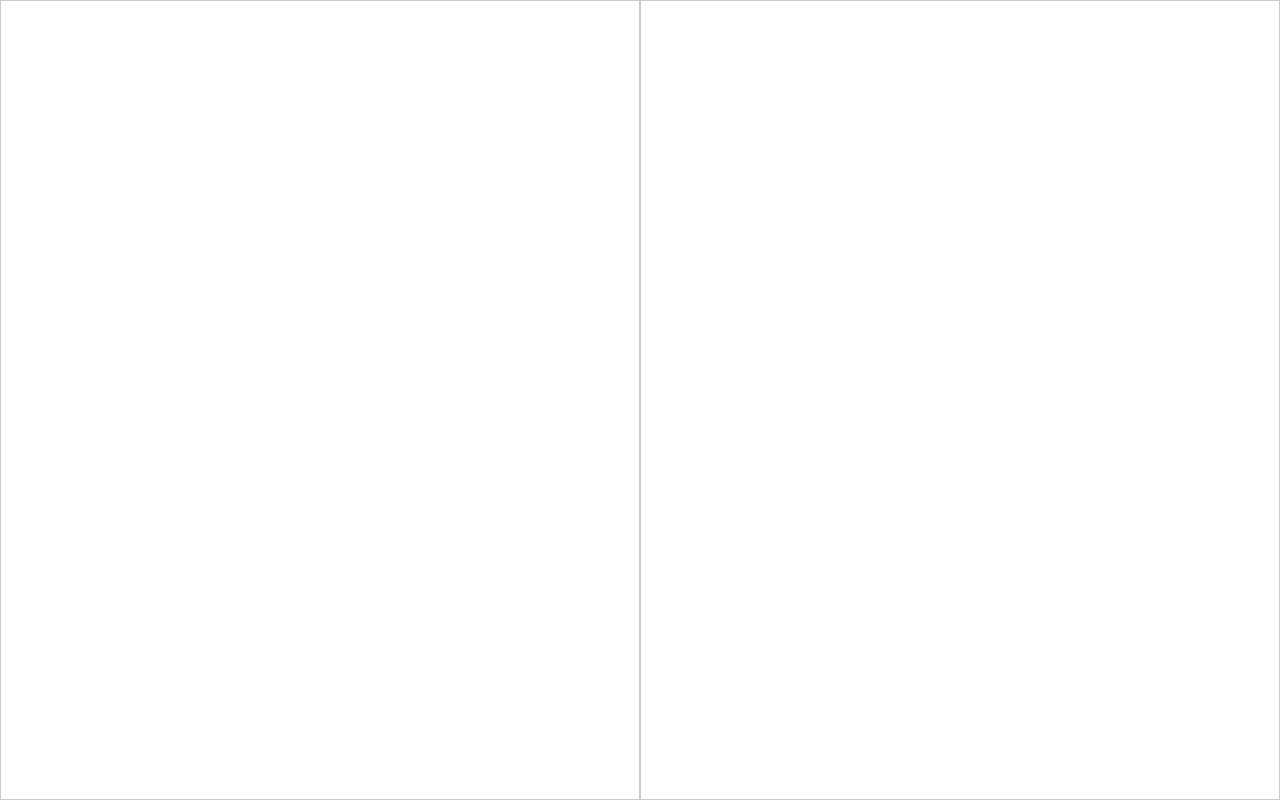
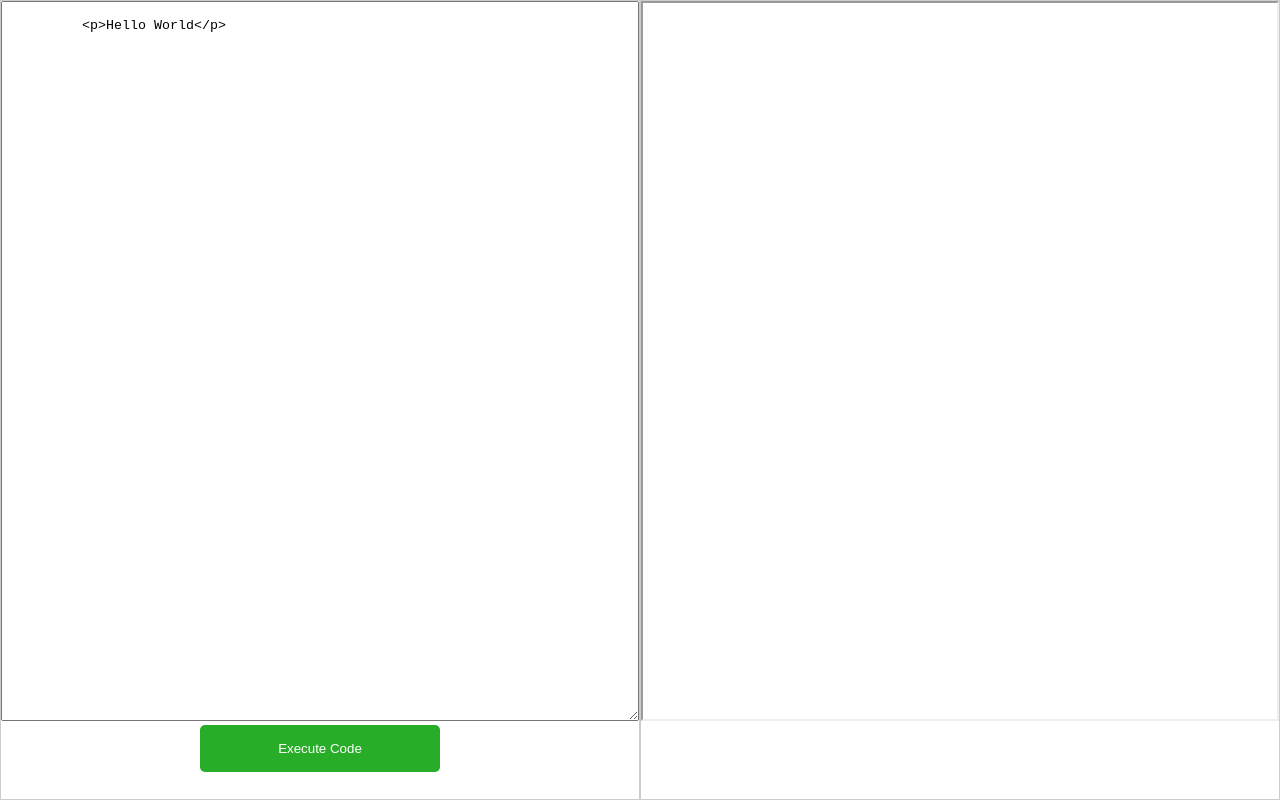
Before and after one commit to emmeiwhite/integrated-text-editor-with-browser, a plain HTML site: page index.html in a window 1280 px wide. Drawn offline with Linux system fonts and the light colour scheme.

Commit message:
Woww!!! Integral Terminal is ready

```diff
--- a/index.html
+++ b/index.html
@@ -11,13 +11,17 @@
 <body>
   <main class="main-wrapper">
     <article class="html-code">
-
+      <textarea class="main-code" cols="30" rows="10">
+        <p>Hello World</p>
+      </textarea>
+      <button>Execute Code</button>
     </article>
 
-    <article class="output-iframe">
-      <iframe src="" frameborder="0"></iframe>
+    <article class="iframe-wrapper">
+      <iframe src="./iframeOutput.html" frameborder="5"></iframe>
     </article>
   </main>
+  <script src="./script.js"></script>
 </body>
 
 </html>
--- /dev/null
+++ b/script.js
@@ -0,0 +1,15 @@
+document.addEventListener('DOMContentLoaded', (e) => {
+  // Our Code goes here
+
+
+  const iframe = document.querySelector('iframe');
+  const button = document.querySelector('button');
+
+  button.addEventListener('click', (e) => {
+    const myIframe = iframe.contentDocument;
+    const htmlCode = document.querySelector('.main-code').value;
+    // console.log((myIframe.body));
+    myIframe.body.innerHTML = `${htmlCode}`;
+  });
+
+});
--- a/style.css
+++ b/style.css
@@ -10,8 +10,31 @@
   min-height: 100vh;
   width:100vw;
 }
+button{
+  width: 30vh;
+  border:none;
+  outline:none;
+  background: rgb(40, 173, 40);
+  color: #fff;
+  padding: 1rem 2rem;
+  border-radius: 5px;
+  margin: 0 auto;
+  display: block;
+  transition: all 0.4s ease;
+}
+
+button:hover{
+  background:rgb(19, 85, 19);;
+  cursor:pointer;
+}
 
 article{
   flex:1;
   border:1px solid #ccc;
 }
+
+.main-code,iframe{
+  width:100%;
+  padding:1rem;
+  height:90vh;
+}
```
Also changed, not shown: iframeOutput.html (added).
